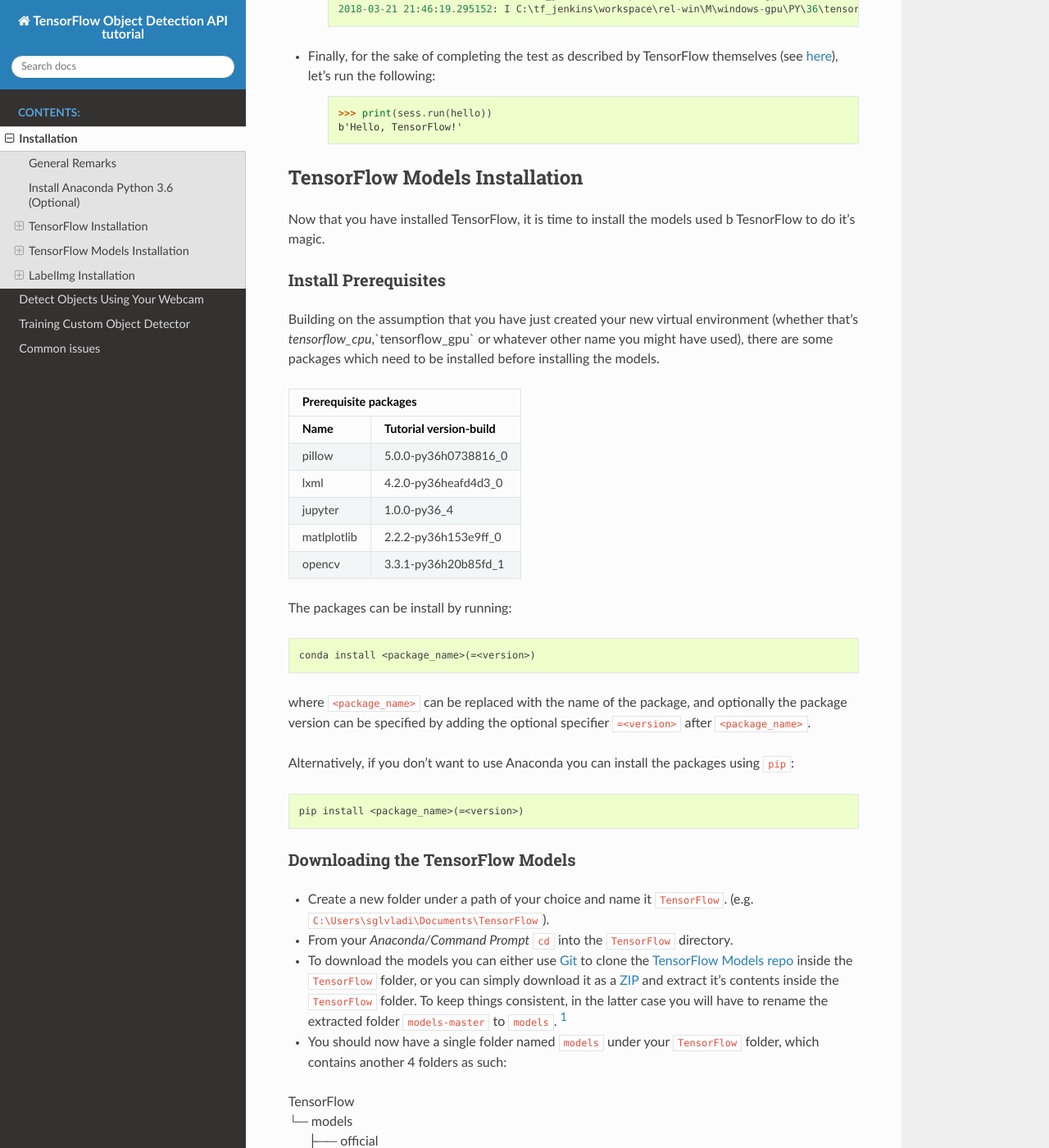
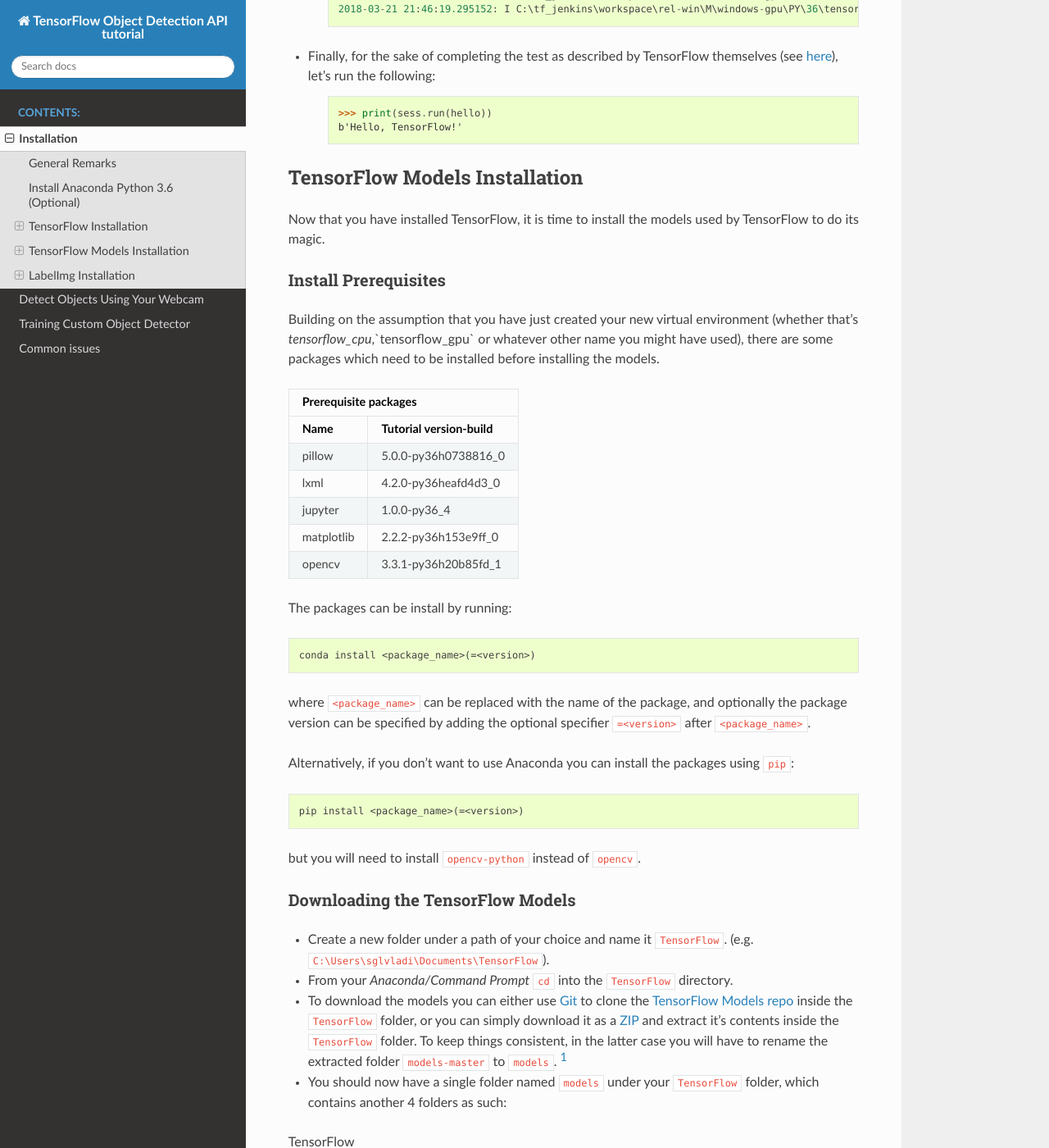
Before and after one commit to sglvladi/TensorFlowObjectDetectionTutorial, a Sphinx documentation site: the page built from docs/source/install.rst, in a window 1280 px wide and 1400 px high, scrolled down 5396 px. Shown: the whole window at 82% size. Built offline with Sphinx 7.4.7 and the Read the Docs theme 2.0.0, drawn with Linux system fonts in a browser that asks for light colours.

Commit message:
Fix some typos

```diff
--- a/docs/source/install.rst
+++ b/docs/source/install.rst
@@ -236,7 +236,7 @@
 TensorFlow Models Installation
 ------------------------------
 
-Now that you have installed TensorFlow, it is time to install the models used b TesnorFlow to do it's magic.
+Now that you have installed TensorFlow, it is time to install the models used by TensorFlow to do its magic.
 
 Install Prerequisites
 ~~~~~~~~~~~~~~~~~~~~~
@@ -254,7 +254,7 @@
 +--------------+------------------------------+
 | jupyter      | 1.0.0-py36_4                 |
 +--------------+------------------------------+
-| matlplotlib  | 2.2.2-py36h153e9ff_0         |
+| matplotlib   | 2.2.2-py36h153e9ff_0         |
 +--------------+------------------------------+
 | opencv       | 3.3.1-py36h20b85fd_1         |
 +--------------+------------------------------+
@@ -273,6 +273,7 @@
 
     pip install <package_name>(=<version>)
 
+but you will need to install ``opencv-python`` instead of ``opencv``.
 
 Downloading the TensorFlow Models
 ~~~~~~~~~~~~~~~~~~~~~~~~~~~~~~~~~
```
